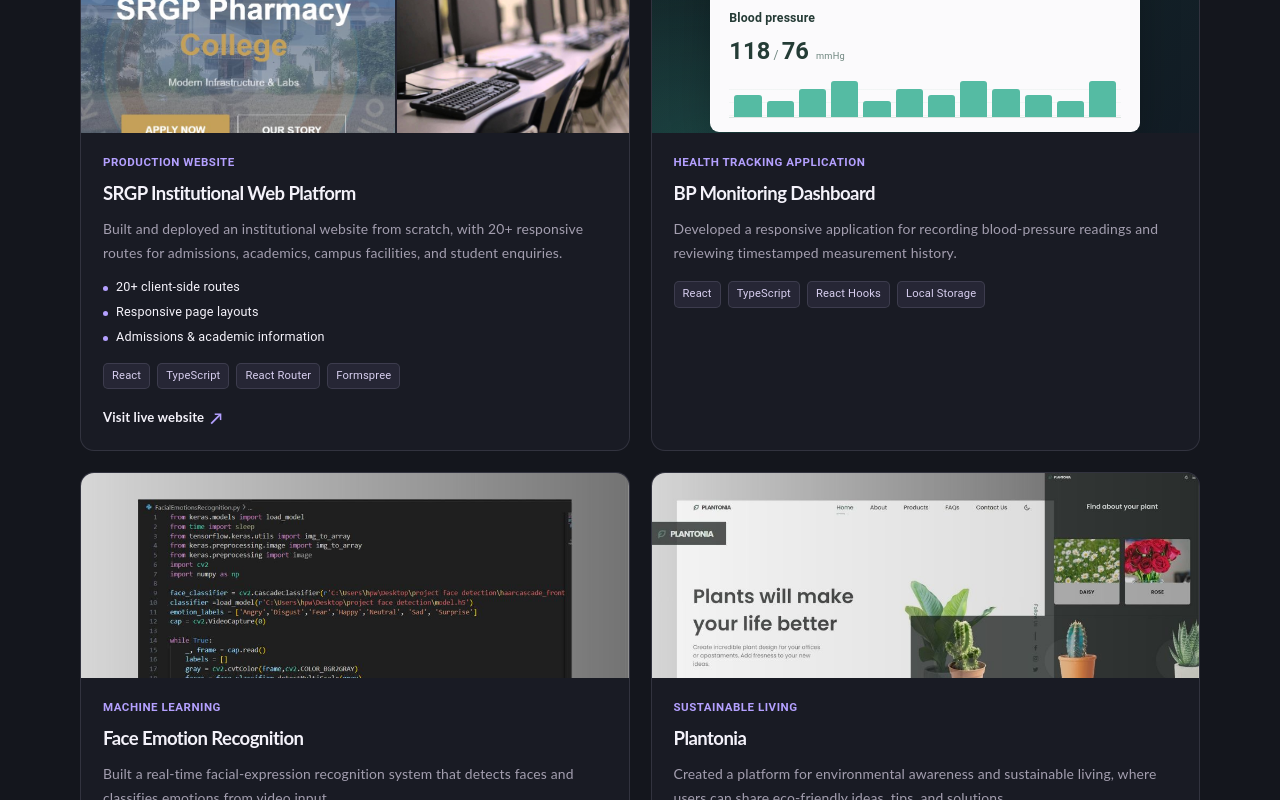
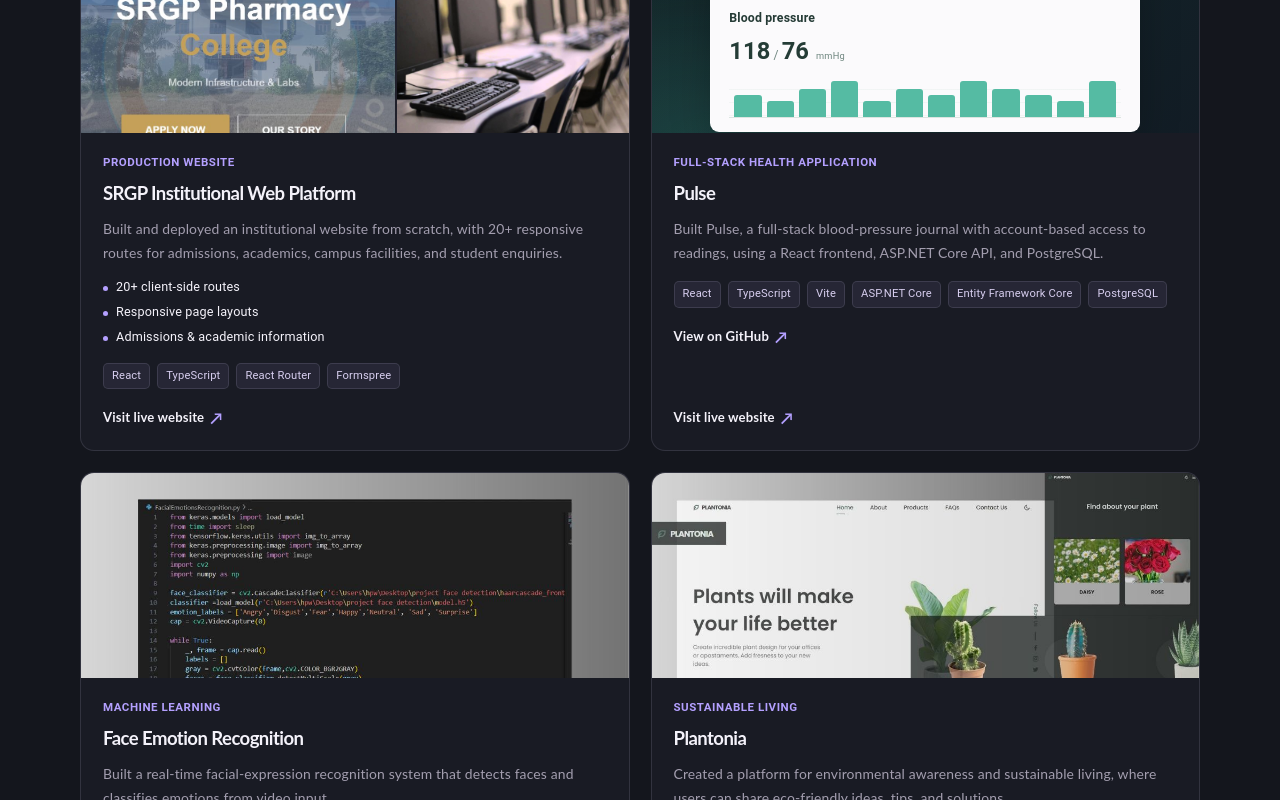
Before and after one commit to KhushiJaiswal09/protfolio-khushi, a React (Create React App) app: page / in a window 1280 px wide. Shown: the part 2660-3460 px from the top of the page. Built offline with nearby package versions, Linux system fonts and the light colour scheme.

Commit message:
updating url for project section - pulse

```diff
--- a/src/components/Project.tsx
+++ b/src/components/Project.tsx
@@ -15,6 +15,7 @@ interface ProjectDetails {
     image?: string;
     images?: { src: string; alt: string }[];
     href?: string;
+    liveHref?: string;
     visual?: "health";
 }
 
@@ -32,10 +33,12 @@ const projects: ProjectDetails[] = [
         href: "http://srgp.in/",
     },
     {
-        title: "BP Monitoring Dashboard",
-        category: "Health tracking application",
-        description: "Developed a responsive application for recording blood-pressure readings and reviewing timestamped measurement history.",
-        technologies: ["React", "TypeScript", "React Hooks", "Local Storage"],
+        title: "Pulse",
+        category: "Full-stack health application",
+        description: "Built Pulse, a full-stack blood-pressure journal with account-based access to readings, using a React frontend, ASP.NET Core API, and PostgreSQL.",
+        technologies: ["React", "TypeScript", "Vite", "ASP.NET Core", "Entity Framework Core", "PostgreSQL"],
+        href: "https://github.com/KhushiJaiswal09/BP-Monitoring-setup/tree/main/bp-monitoring",
+        liveHref: "https://bp-monitoring-setup.vercel.app/",
         visual: "health",
     },
     {
@@ -143,6 +146,18 @@ function Project() {
                                         {" "}<span aria-hidden="true">↗</span>
                                     </a>
                                 )}
+                                {project.liveHref && (
+                                    <a
+                                        className="project-source-link"
+                                        href={project.liveHref}
+                                        target="_blank"
+                                        rel="noreferrer"
+                                        aria-label={`Visit ${project.title} live website`}
+                                    >
+                                        Visit live website
+                                        {" "}<span aria-hidden="true">↗</span>
+                                    </a>
+                                )}
                             </div>
                         </article>
                     ))}
```
Also changed, not shown: 1 other file (tests, documents, lock files or other folders).
